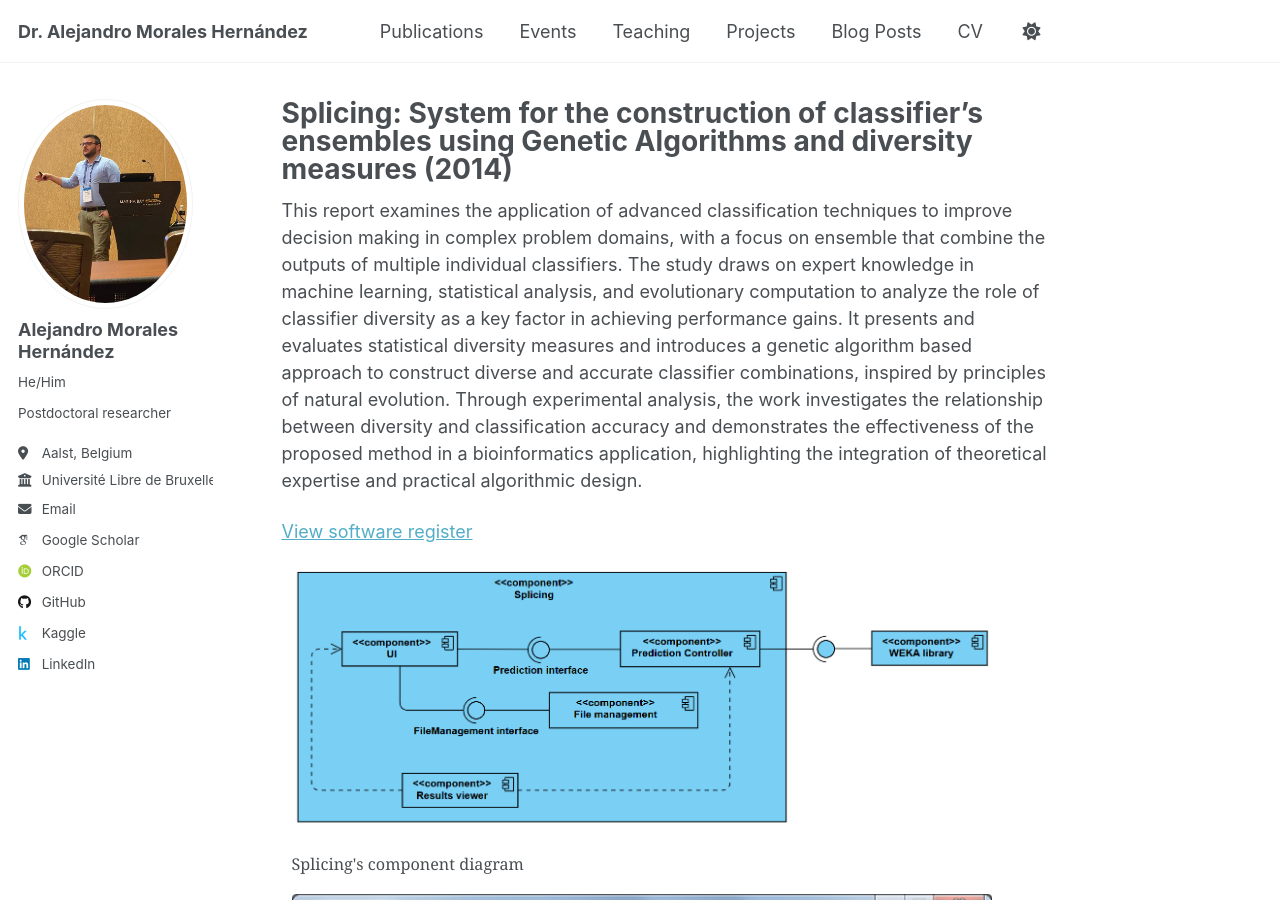
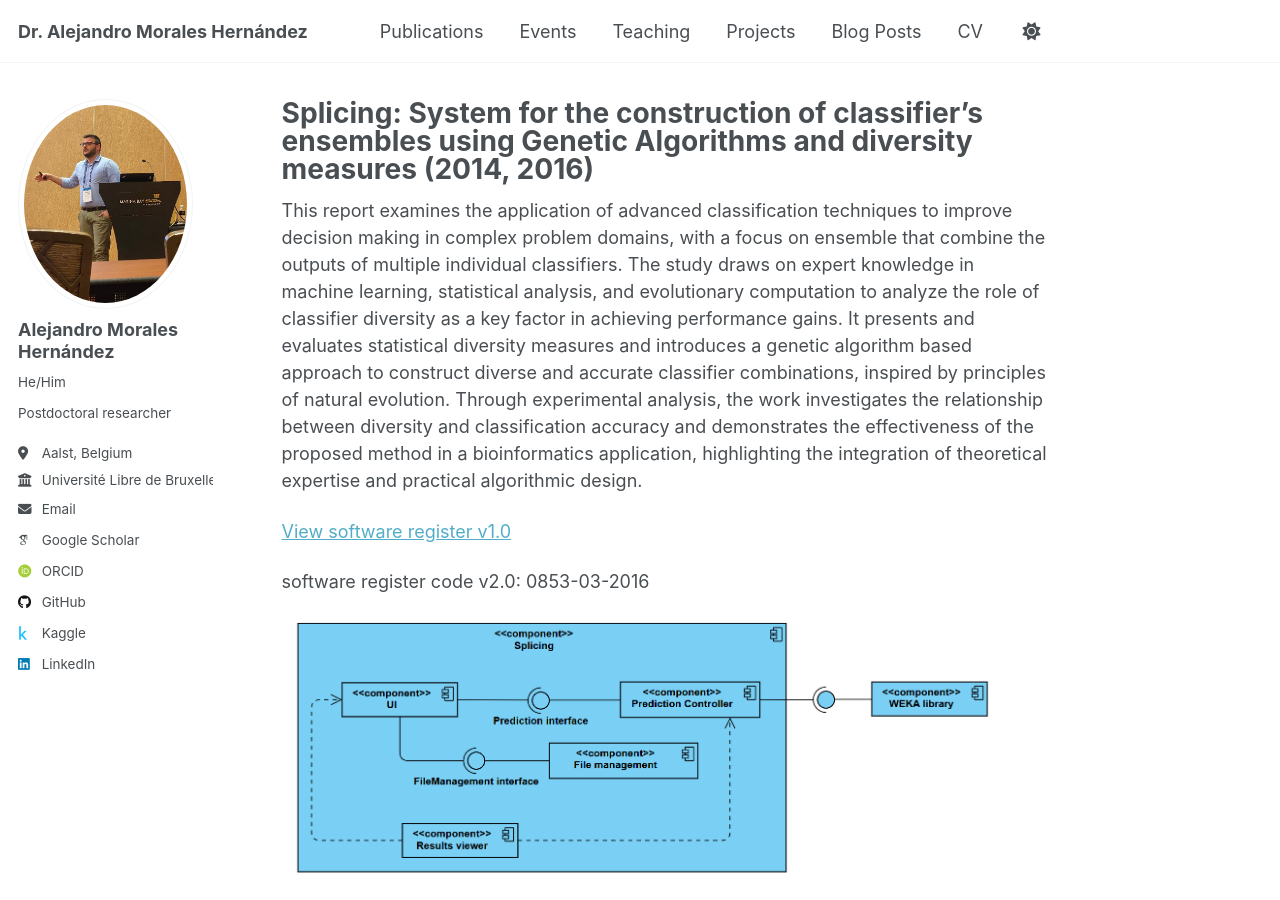
Before and after one commit to alejandro3500/alejandro3500.github.io, a Jekyll site: the page built from _software/2014_Splicing.md, in a window 1280 px wide and 900 px high. Built offline with Jekyll 4.4.1, drawn with Linux system fonts in a browser that asks for light colours; some web fonts are replaced; a script that is not in the unit is left out.

Commit message:
Adding more missing softwares

```diff
--- a/_software/2014_Splicing.md
+++ b/_software/2014_Splicing.md
@@ -1,12 +1,14 @@
 ---
-title: "Splicing: System for the construction of classifier's ensembles using Genetic Algorithms and diversity measures (2014)"
+title: "Splicing: System for the construction of classifier's ensembles using Genetic Algorithms and diversity measures (2014, 2016)"
 excerpt: ""
 collection: software
 ---
 
 This report examines the application of advanced classification techniques to improve decision making in complex problem domains, with a focus on ensemble that combine the outputs of multiple individual classifiers. The study draws on expert knowledge in machine learning, statistical analysis, and evolutionary computation to analyze the role of classifier diversity as a key factor in achieving performance gains. It presents and evaluates statistical diversity measures and introduces a genetic algorithm based approach to construct diverse and accurate classifier combinations, inspired by principles of natural evolution. Through experimental analysis, the work investigates the relationship between diversity and classification accuracy and demonstrates the effectiveness of the proposed method in a bioinformatics application, highlighting the integration of theoretical expertise and practical algorithmic design.
 
-[View software register](..\..\files\registro_software_SPLICING.pdf)
+[View software register v1.0](..\..\files\registro_software_SPLICING.pdf)
+
+software register code v2.0: 0853-03-2016
 
 <figure style="float: left; margin: 0 0 10px 10px; width: 700px;">
   <img src="../../images/Splicing_CD.png" alt="splicing_cd" style="width: 100%;">
```
Also changed, not shown: _software/2019_MULGA.md (added, +7 -0 lines), _software/2019_SIRT.md (renamed from _software/2018_SIRT.md, +3 -1 lines).
